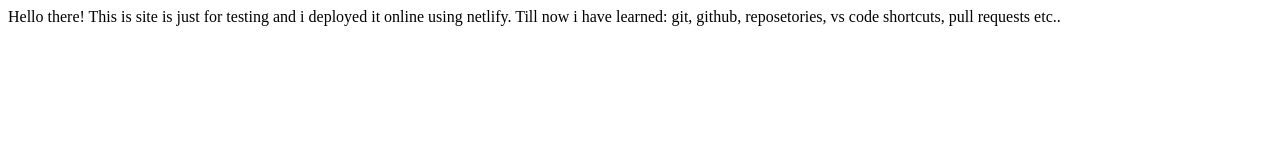
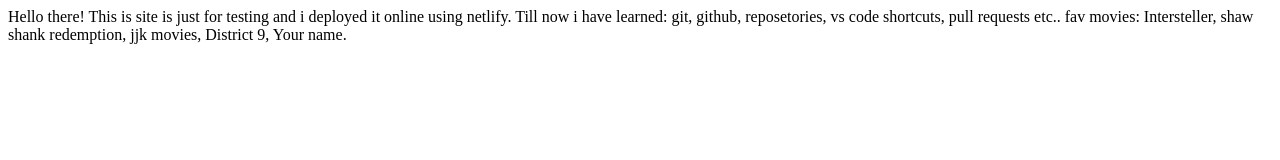
Before and after one commit to Neerajd3vv/neeraj-neoGcamp-lesson2, a plain HTML site: page index.html in a window 1280 px wide. Drawn offline with Linux system fonts and the light colour scheme.

Commit message:
update: my fav movies

```diff
--- a/index.html
+++ b/index.html
@@ -14,5 +14,12 @@
     reposetories,
     vs code shortcuts,
     pull requests etc..
+
+    fav movies:
+    Intersteller,
+    shaw shank redemption,
+    jjk movies,
+    District 9,
+    Your name.
 </body>
 </html>
```
